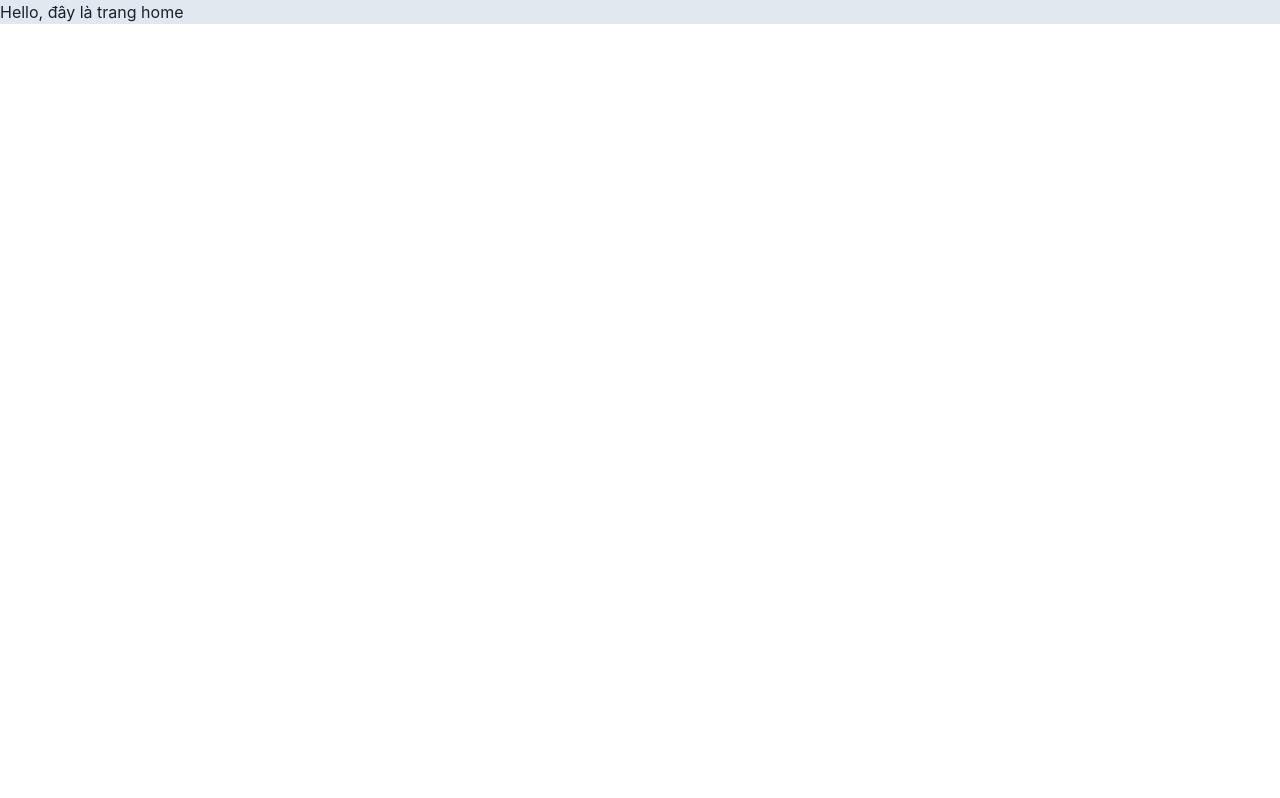
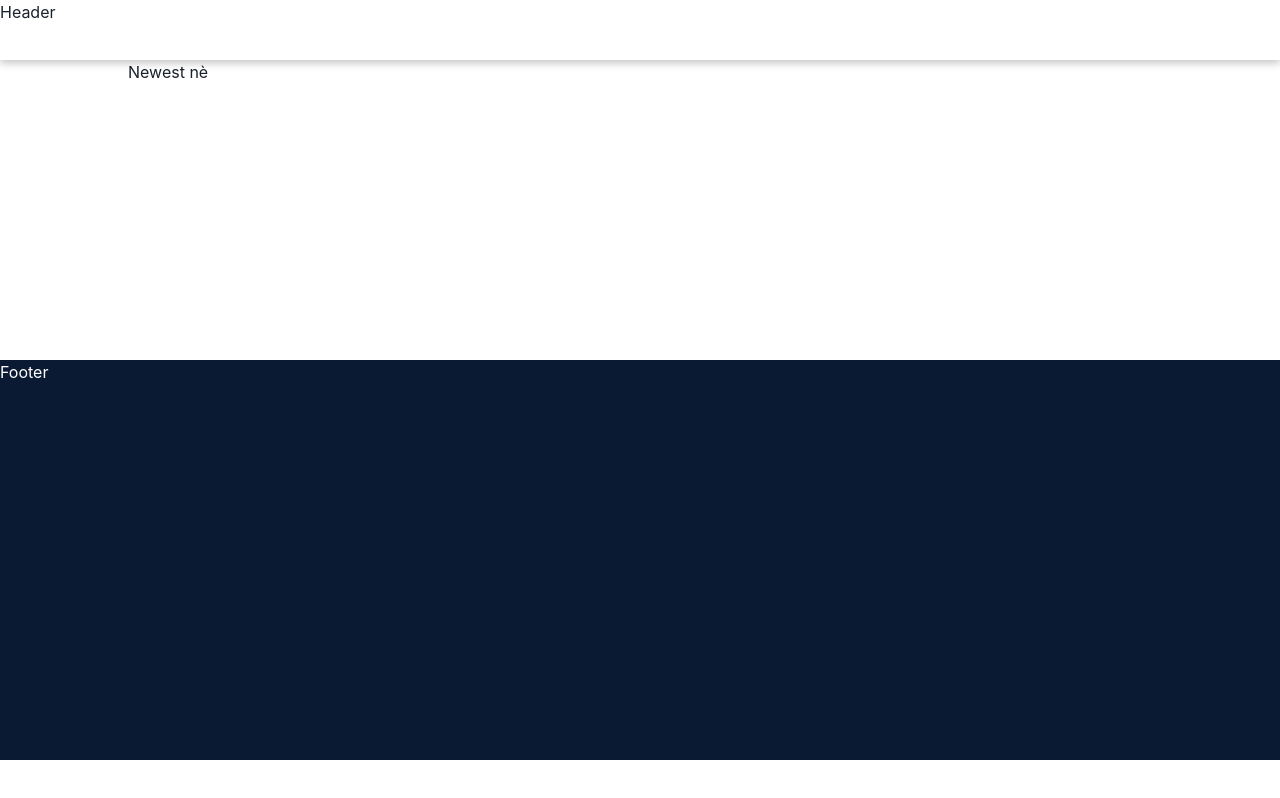
Before and after one commit to ttat288/Feng-Shui-Koi-Consulting-System-, a React (Vite) app in the folder Frontend/KoiConsultingSystem/: page / in a window 1280 px wide. Built offline with nearby package versions, Linux system fonts and the light colour scheme.

Commit message:
Added Newest page UI

```diff
--- a/Frontend/KoiConsultingSystem/src/components/Footer/Footer.tsx
+++ b/Frontend/KoiConsultingSystem/src/components/Footer/Footer.tsx
@@ -1,7 +1,11 @@
 import { Flex } from "@chakra-ui/react";
 
 function Footer() {
-  return <Flex>Footer</Flex>;
+  return (
+    <Flex height="400px" bg="#0B1A33" color="#fff">
+      Footer
+    </Flex>
+  );
 }
 
 export default Footer;
--- a/Frontend/KoiConsultingSystem/src/components/Header/Header.tsx
+++ b/Frontend/KoiConsultingSystem/src/components/Header/Header.tsx
@@ -1,7 +1,15 @@
 import { Flex } from "@chakra-ui/react";
 
 function Header() {
-  return <Flex>Header</Flex>;
+  return (
+    <Flex
+      height="60px"
+      bg="#FFFFFF"
+      boxShadow="rgba(0, 0, 0, 0.24) 0px 3px 8px;"
+    >
+      Header
+    </Flex>
+  );
 }
 
 export default Header;
--- a/Frontend/KoiConsultingSystem/src/layouts/DefaultLayout/DefaultLayout.module.scss
+++ b/Frontend/KoiConsultingSystem/src/layouts/DefaultLayout/DefaultLayout.module.scss
@@ -1,6 +1,5 @@
 body {
   overflow-x: hidden;
-  background-color: #e2e8f0;
 }
 
 .Wrapper {
@@ -8,13 +7,9 @@ body {
   flex-direction: column;
   align-items: center;
   row-gap: 10px;
-  background-color: #e2e8f0;
   .Container {
     width: 100%;
     flex-direction: column;
     flex: 1;
-    .Children {
-      padding-top: 10px;
-    }
   }
 }
--- a/Frontend/KoiConsultingSystem/src/layouts/DefaultLayout/index.tsx
+++ b/Frontend/KoiConsultingSystem/src/layouts/DefaultLayout/index.tsx
@@ -32,11 +32,14 @@ const DefaultLayout: React.FC<DefaultLayoutProps> = ({ children }) => {
     <Flex className={style.Wrapper}>
       {/* container */}
       <Flex w="100%">
-        <Sidebar />
-        <Flex className={style.Container} overflow="hidden">
+        <Flex className={style.Container}>
           <Header />
-          <Flex className={style.Container} overflow="auto">
-            <Flex className={style.Children}>{children}</Flex>
+          <Flex className={style.Container}>
+            <Flex width="100%" justifyContent="center">
+              <Flex minHeight="300px" width="80%">
+                {children}
+              </Flex>
+            </Flex>
           </Flex>
           <Footer />
         </Flex>
--- a/Frontend/KoiConsultingSystem/src/layouts/HeaderOnly/HeaderOnly.module.scss
+++ b/Frontend/KoiConsultingSystem/src/layouts/HeaderOnly/HeaderOnly.module.scss
@@ -1,6 +1,5 @@
 body {
   overflow-x: hidden;
-  background-color: #e2e8f0;
 }
 
 .Wrapper {
@@ -8,7 +7,6 @@ body {
   flex-direction: column;
   align-items: center;
   row-gap: 10px;
-  background-color: #e2e8f0;
   .Container {
     width: 100%;
     flex-direction: column;
--- a/Frontend/KoiConsultingSystem/src/layouts/NullLayout/NullLayout.module.scss
+++ b/Frontend/KoiConsultingSystem/src/layouts/NullLayout/NullLayout.module.scss
@@ -1,6 +1,5 @@
 body {
   overflow-x: hidden;
-  background-color: #e2e8f0;
 }
 
 .Wrapper {
@@ -8,7 +7,6 @@ body {
   flex-direction: column;
   align-items: center;
   row-gap: 10px;
-  background-color: #e2e8f0;
   .Container {
     width: 100%;
     flex-direction: column;
--- a/Frontend/KoiConsultingSystem/src/pages/Home/index.tsx
+++ /dev/null
@@ -1,7 +0,0 @@
-import { Flex } from "@chakra-ui/react";
-
-function Home() {
-  return <Flex>Hello, đây là trang home</Flex>;
-}
-
-export default Home;
--- /dev/null
+++ b/Frontend/KoiConsultingSystem/src/pages/Newest/index.tsx
@@ -0,0 +1,7 @@
+import { Flex } from "@chakra-ui/react";
+
+function Newest() {
+  return <Flex>Newest nè</Flex>;
+}
+
+export default Newest;
--- a/Frontend/KoiConsultingSystem/src/routes/RouterApp.tsx
+++ b/Frontend/KoiConsultingSystem/src/routes/RouterApp.tsx
@@ -1,4 +1,5 @@
-import Home from "../pages/Home";
+import { DefaultLayout } from "../layouts";
+import Newest from "../pages/Newest";
 
 interface RouteItem {
   path: string;
@@ -7,8 +8,7 @@ interface RouteItem {
 }
 
 export const publicRoutes: RouteItem[] = [
-  { path: "/", component: Home, layout: null },
-  // { path: "/newBranch", component: New },
+  { path: "/", component: Newest, layout: DefaultLayout },
 ];
 
 export const privateRoutes: RouteItem[] = [];
```
